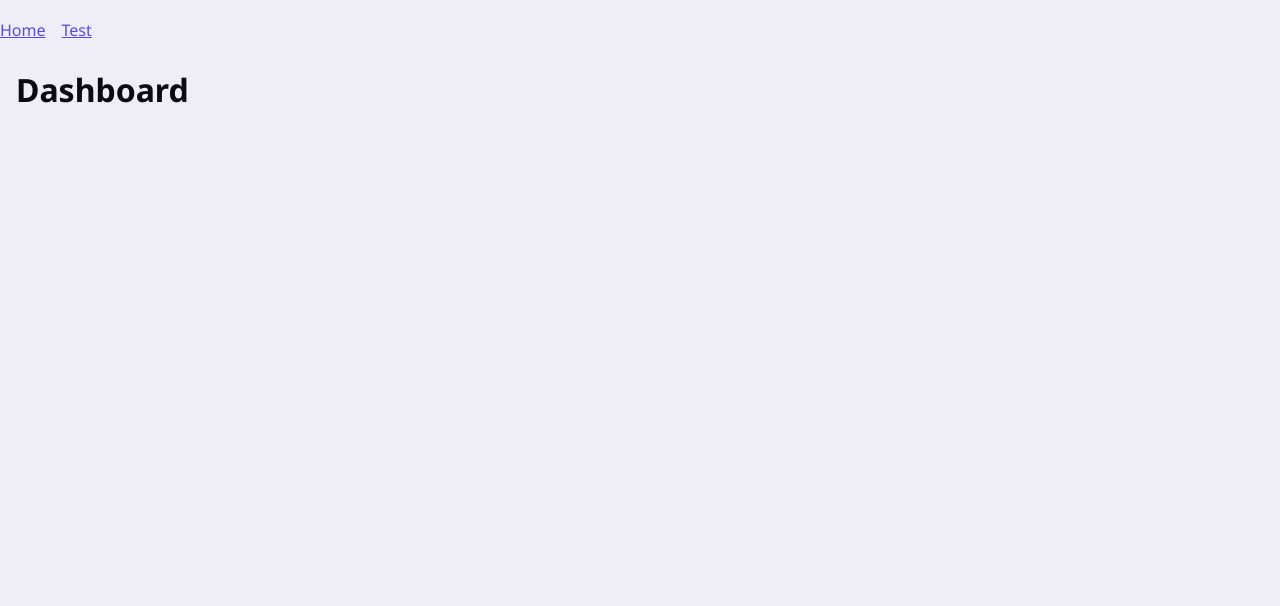
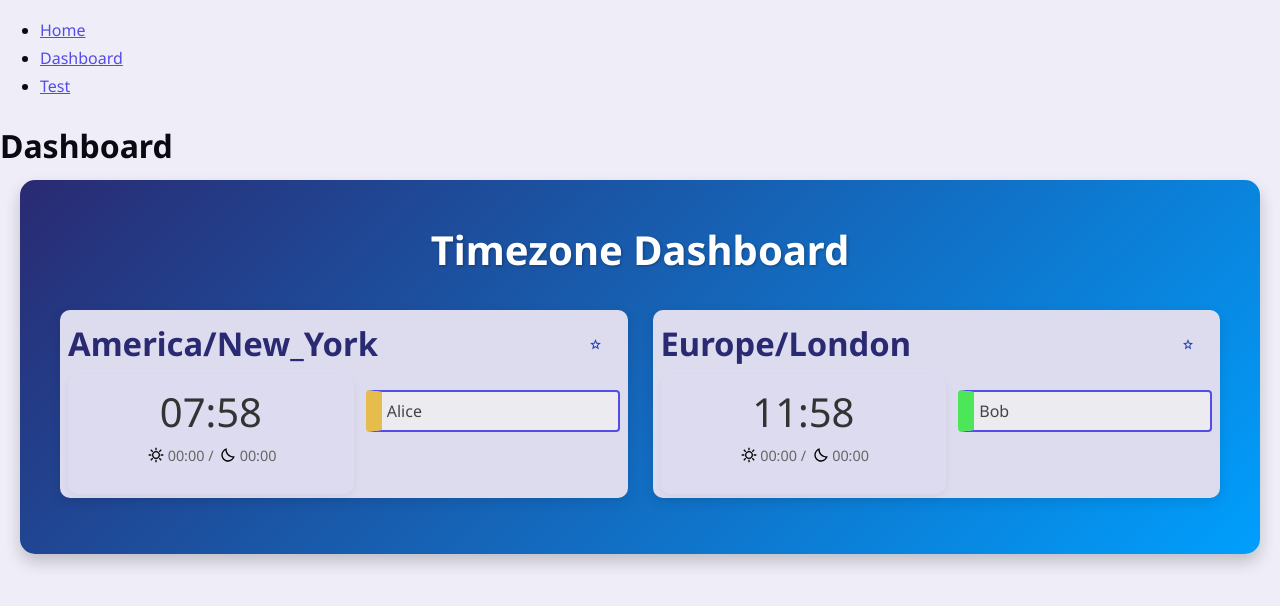
Before and after one commit to CMSC-495-7383-Group-3/timezone-webapp, a React (Vite) app in the folder frontend/: page /dashboard in a window 1280 px wide. Shown: the top 606 px of the page. Built offline with nearby package versions, Linux system fonts and the light colour scheme; a web font is replaced by a local one.

Commit message:
Add TimezoneDashboard to Dashboard with improved styling

```diff
--- a/frontend/src/components/Nav.tsx
+++ b/frontend/src/components/Nav.tsx
@@ -1,11 +1,18 @@
-import "./nav.scss"
-import { NavLink } from "react-router-dom"
+import React from "react";
+import { Link } from "react-router-dom";
+import "./nav.scss";
 
-export default function Nav() {
+const Nav: React.FC = () => {
   return (
-    <nav>
-      <NavLink to="/">Home</NavLink>
-      <NavLink to="/test">Test</NavLink>
+    <nav className="nav">
+      <ul>
+        <li><Link to="/">Home</Link></li>
+        <li><Link to="/dashboard">Dashboard</Link></li>
+        <li><Link to="/test">Test</Link></li>
+        {/* Other links */}
+      </ul>
     </nav>
-  )
-}
+  );
+};
+
+export default Nav;
--- /dev/null
+++ b/frontend/src/components/TimezoneDashboard.tsx
@@ -0,0 +1,34 @@
+import React, { useState } from "react";
+import { Contact } from "../types";
+import "./timezoneDashboard.scss";
+import TimezoneDisplay from "./TimezoneDisplay";
+
+const TimezoneDashboard: React.FC = () => {
+  const [timezoneData] = useState([
+    {
+      timezone: "America/New_York",
+      contacts: [{ id: 1, name: "Alice" } as Contact],
+    },
+    {
+      timezone: "Europe/London",
+      contacts: [{ id: 2, name: "Bob" } as Contact],
+    },
+  ]);
+
+  return (
+    <div className="timezone-dashboard">
+      <h2>Timezone Dashboard</h2>
+      <div className="timezone-container">
+        {timezoneData.map((tz, index) => (
+          <TimezoneDisplay
+            key={index}
+            timezone={tz.timezone}
+            contacts={tz.contacts}
+          />
+        ))}
+      </div>
+    </div>
+  );
+};
+
+export default TimezoneDashboard;
--- a/frontend/src/components/timeZoneDisplay.scss
+++ b/frontend/src/components/timeZoneDisplay.scss
@@ -1,60 +1,90 @@
 @use "../globals.scss";
 
 .timezone-display {
+  background: rgba(255, 255, 255, 0.9); /* Slightly transparent white */
+  border: none;
+  border-radius: globals.$corner-rounding-large;
+  padding: globals.$space-md;
+  box-shadow: 0 4px 12px rgba(0, 0, 0, 0.1);
+  transition: transform 0.3s ease, box-shadow 0.3s ease;
+
+  &:hover {
+    transform: translateY(-8px);
+    box-shadow: 0 8px 20px rgba(0, 0, 0, 0.15);
+  }
+
   .title {
     display: flex;
     justify-content: space-between;
-    flex-direction: row;
     align-items: center;
-
-    font-size: 2rem;
+    font-size: 1.75rem; /* Slightly smaller than before */
+    color: #2a2a72; /* Match dashboard gradient */
+    font-weight: 600;
 
     button {
       height: 2rem;
+      background: none;
+      border: none;
+      cursor: pointer;
+
+      img {
+        filter: brightness(0) saturate(100%) invert(20%) sepia(50%) saturate(3000%) hue-rotate(220deg); /* Blue star */
+      }
+      &:hover {
+        transform: scale(1.1);
+      }
     }
   }
+
   .primary {
     display: flex;
-    justify-content: flex-start;
+    flex-direction: row;
     align-items: stretch;
-    flex-direction: row;
+    gap: globals.$space-sm;
 
     .time {
-      background-color: var(--secondary-200);
+      background-color: var(--secondary-100); /* Lighter shade */
       border-radius: globals.$corner-rounding-large;
-      padding: globals.$space-xxs globals.$space-md;
-      margin: globals.$space-xs 0;
+      padding: globals.$space-xs globals.$space-md;
       box-shadow: globals.$shadow;
+      flex: 1;
 
-      p {
+      .clock {
+        font-size: 2.5rem;
+        color: #333;
         text-align: center;
       }
 
-      .clock {
-        font-size: 3rem;
-      }
+      .sun-set-rise {
+        color: #666;
+        font-size: 0.9rem;
+        text-align: center;
 
-      .sun-set-rise > img {
-        display: inline-block;
-        height: 1rem;
-        margin: 0 0.1rem;
-        vertical-align: middle;
-
-        // Fix for the icon in testing. This may need to be removed or adjusted depending on the icon to be used.
-        transform: translateY(-2.5px);
+        img {
+          height: 1rem;
+          margin: 0 0.2rem;
+          vertical-align: middle;
+          transform: translateY(-2px); /* Adjusted */
+        }
       }
     }
 
     .contacts-list {
       list-style: none;
+      padding: 0;
+      flex: 1;
+      max-height: 8rem;
+      overflow-y: auto;
       display: flex;
       flex-direction: column;
-      flex-wrap: wrap;
+      gap: globals.$space-xs;
 
-      max-height: 8rem;
-      width: 100%;
-      overflow-y: scroll;
-      gap: globals.$space-xs;
+      li {
+        padding: 5px;
+        color: #444;
+        background: rgba(240, 240, 240, 0.8);
+        border-radius: 4px;
+      }
     }
   }
 }
--- /dev/null
+++ b/frontend/src/components/timezoneDashboard.scss
@@ -0,0 +1,22 @@
+.timezone-dashboard {
+  padding: 40px;
+  background: linear-gradient(135deg, #2a2a72 0%, #009ffd 100%); /* Bold blue gradient */
+  border-radius: 15px;
+  box-shadow: 0 8px 16px rgba(0, 0, 0, 0.2);
+  margin: 20px; /* Space from edges */
+
+  h2 {
+    color: #ffffff; /* White for contrast */
+    font-size: 2.5rem;
+    font-weight: 700;
+    margin-bottom: 30px;
+    text-align: center;
+    text-shadow: 1px 1px 3px rgba(0, 0, 0, 0.3);
+  }
+
+  .timezone-container {
+    display: grid;
+    grid-template-columns: repeat(auto-fit, minmax(280px, 1fr));
+    gap: 25px;
+  }
+}
--- a/frontend/src/pages/Dashboard.tsx
+++ b/frontend/src/pages/Dashboard.tsx
@@ -1,7 +1,13 @@
-export default function Dashboard() {
+import React from "react";
+import TimezoneDashboard from "../components/TimezoneDashboard";
+
+const Dashboard: React.FC = () => {
   return (
-    <main id="dashboard">
+    <div>
       <h1>Dashboard</h1>
-    </main>
-  )
-}
+      <TimezoneDashboard />
+    </div>
+  );
+};
+
+export default Dashboard;
```
